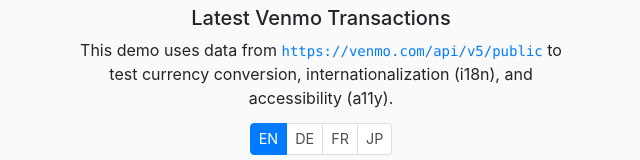
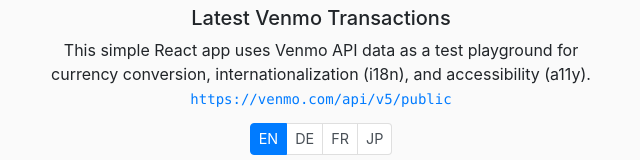
Before and after one commit to hdehal/venmo-api, a React (Create React App) app: page / in a window 1280 px wide. Shown: the top 160 px of the page, without its empty margins (319-959 px from the left). Built offline with nearby package versions, Linux system fonts and the light colour scheme; no server answers.

Commit message:
Finalize translations

```diff
--- a/src/App.css
+++ b/src/App.css
@@ -56,7 +56,7 @@ body {
 }
 p {
   margin: 0 !important;
-  width: 40vw;
+  width: 45vw;
 }
 @media only screen and (max-width : 720px) {
   p { width: 90vw; }
--- a/src/App.js
+++ b/src/App.js
@@ -7,7 +7,7 @@ import Row from 'react-bootstrap/Row';
 import Col from 'react-bootstrap/Col';
 import Spinner from 'react-bootstrap/Spinner';
 import ListGroup from 'react-bootstrap/ListGroup';
-import { withTranslation } from 'react-i18next';
+import { withTranslation, Trans } from 'react-i18next';
 
 class App extends React.Component {
 
@@ -37,7 +37,7 @@ class App extends React.Component {
 
   render() {
 
-    const { t, i18n } = this.props;
+    const { i18n } = this.props;
 
     const changeLanguage = (lng) => {
       i18n.changeLanguage(lng);
@@ -54,10 +54,17 @@ class App extends React.Component {
         <Container fluid>
           <Row className="justify-content-center">
             <Col>
-              <h5>{t('Latest Venmo Transactions')}</h5>
+              <h5><Trans i18nKey="heading"></Trans></h5>
               <Row className="justify-content-center">
                 <p>
-                  This demo uses data from <a href="https://venmo.com/api/v5/public" target="_blank" rel="noopener noreferrer"><code>https://venmo.com/api/v5/public</code></a> to test currency conversion, internationalization (i18n), and accessibility (a11y).
+                  <Trans i18nKey="intro">
+                    This simple React app uses Venmo API data as a test playground for currency conversion, internationalization (i18n), and accessibility (a11y).
+                  </Trans>
+                </p>
+              </Row>
+              <Row className="justify-content-center">
+                <p>
+                  <a href="https://venmo.com/api/v5/public" target="_blank" rel="noopener noreferrer"><code>https://venmo.com/api/v5/public</code></a>
                 </p>
               </Row>
               <Row className="justify-content-center">
--- a/src/i18n.js
+++ b/src/i18n.js
@@ -9,14 +9,26 @@ i18n
         resources: {
             en: {
                 translations: {
-                    "Latest Venmo Transactions": "Latest Venmo Transactions",
-                    "Declarative": "Declarative"
+                    heading: "Latest Venmo Transactions",
+                    intro: "This simple React app uses Venmo API data as a test playground for currency conversion, internationalization (i18n), and accessibility (a11y)."
                 }
             },
             de: {
                 translations: {
-                    "Latest Venmo Transactions": "Neueste Venmo-Transaktionen",
-                    "Declarative": "Δηλωτικό"
+                    heading: "Neueste Venmo-Transaktionen",
+                    intro: "Diese einfache React-App verwendet Venmo-API-Daten als Testspielplatz für Währungsumrechnung, Internationalisierung (i18n) und Barrierefreiheit (a11y)."
+                }
+            },
+            fr: {
+                translations: {
+                    heading: "Dernières transactions Venmo",
+                    intro: "Cette application React simple utilise les données de l'API Venmo comme terrain de jeu de test pour la conversion de devises, l'internationalisation (i18n) et l'accessibilité (a11y)."
+                }
+            },
+            jp: {
+                translations: {
+                    heading: "最新のVenmoトランザクション",
+                    intro: "このシンプルなReactアプリは、通貨変換、国際化（i18n）、およびアクセシビリティ（a11y）のテストの遊び場としてVenmo APIデータを使用します。"
                 }
             }
         },
```
